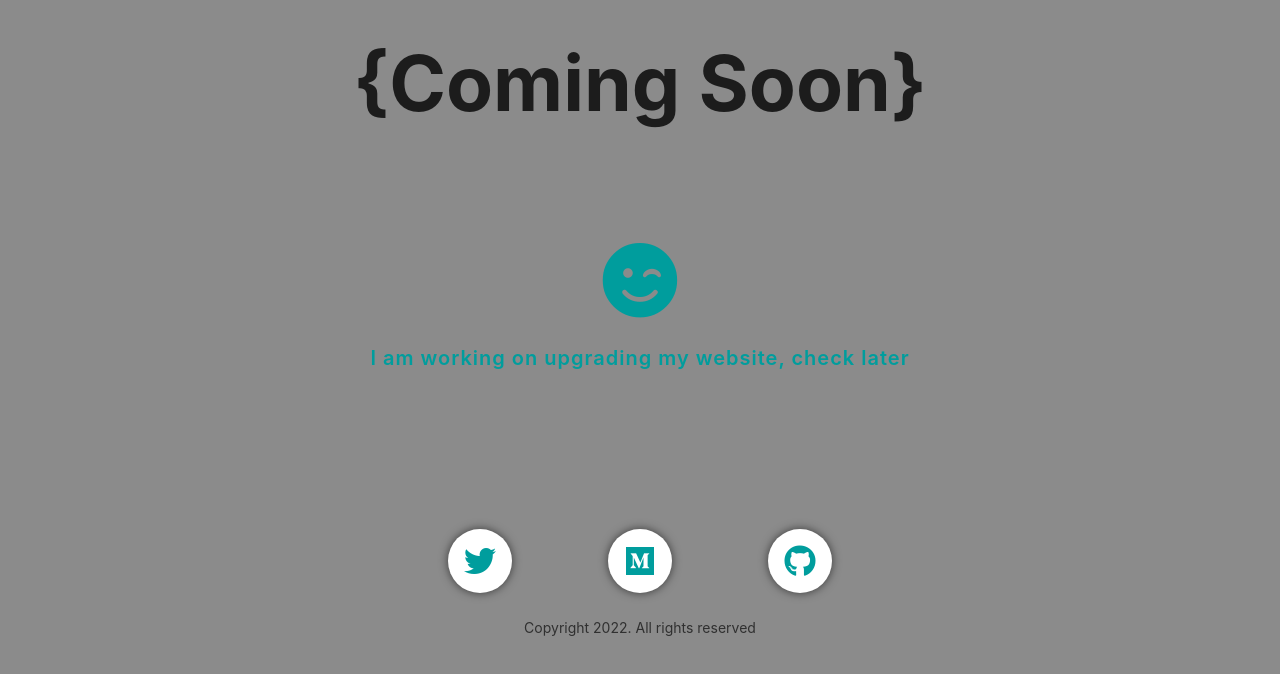
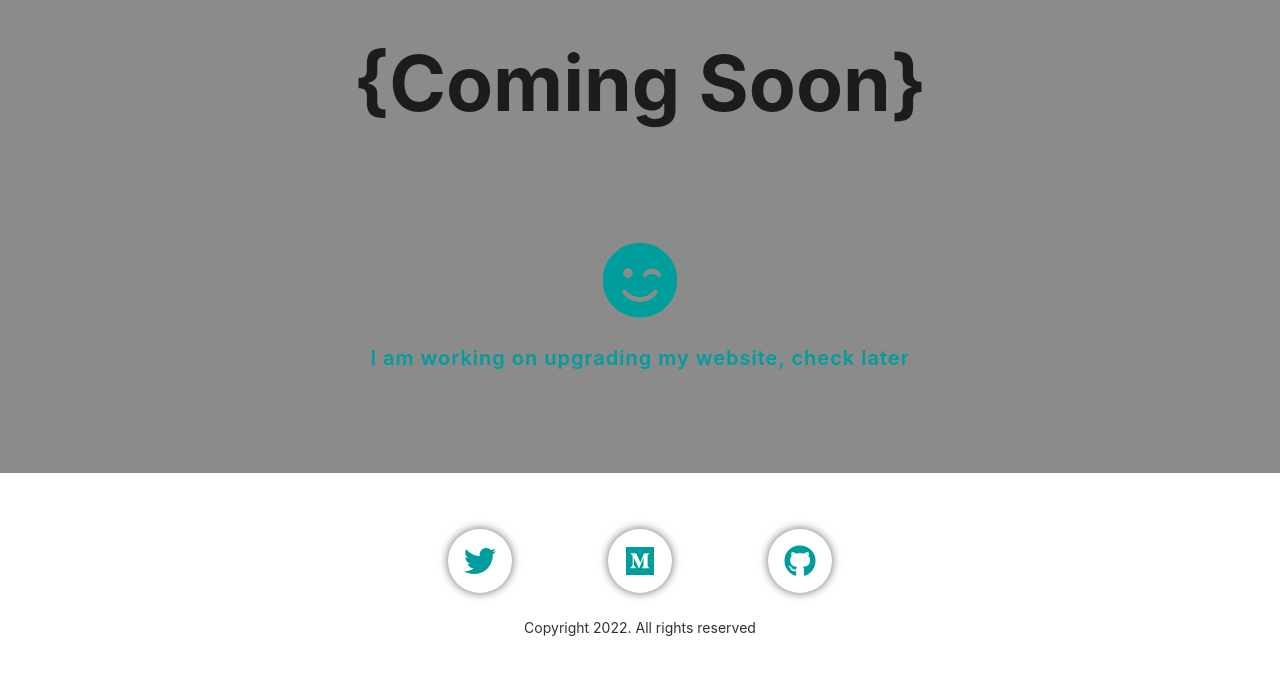
Before and after one commit to jydoskey/personal-portfolio-website, a Vue app: page / in a window 1280 px wide. Shown: the top 674 px of the page. Built offline with nearby package versions, Linux system fonts and the light colour scheme; a web font is replaced by a local one.

Commit message:
Update App.vue

```diff
--- a/src/App.vue
+++ b/src/App.vue
@@ -26,7 +26,7 @@ import DefaultLayout from "@/components/layout/DefaultLayout"
   }
 
   .router-color {
-    background-color: #8b8b8b;
+    background-color: 8da7be;
   }
 
   .app-main {
```
